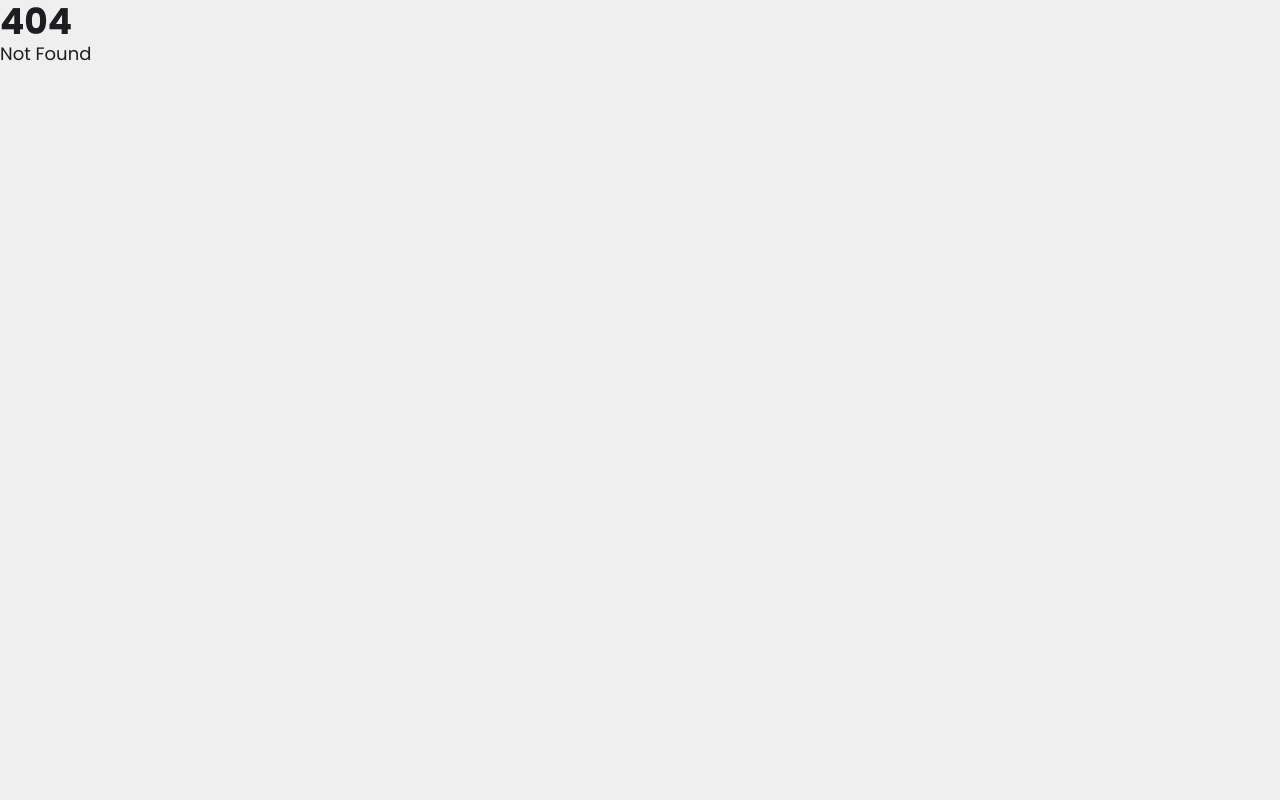
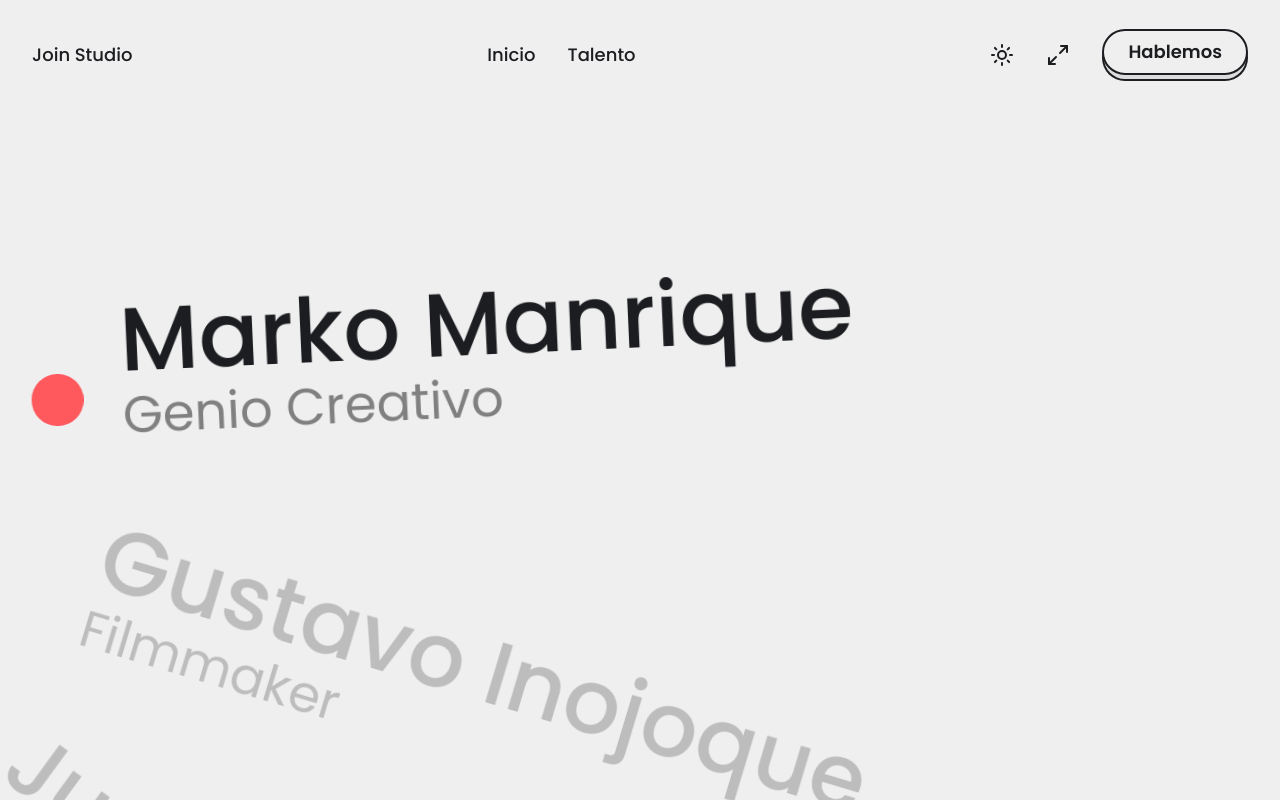
Before and after one commit to Verborrea/join-studio, a SvelteKit app: page /talento in a window 1280 px wide. Before the commit this address had no page. Shown: the top 800 px of the page. Built offline with nearby package versions, Linux system fonts and the light colour scheme.

Commit message:
provisional

```diff
--- a/src/routes/Content.svelte
+++ b/src/routes/Content.svelte
@@ -42,14 +42,9 @@
 			src: '/videos/shanti.webm'
 		}
 	]
-
 	const preloadedImages = [kombucha, don_luciano, ema, lujan, shanti];
 
-	let coords = spring({ x: 300, y: 200 }, {
-		stiffness: 0.08,
-		damping: 0.3
-	});
-
+	let coords = spring({ x: 300, y: 200 }, { stiffness: 0.08, damping: 0.3 });
 	let { show } = $props();
 	let isMobile = $state(false);
 	let whiteHeader = $state(false);
@@ -63,7 +58,7 @@
 	const sectionSize = 100 / products.length;
 
 	function updateScreenSize() {
-		isMobile = window.innerWidth < 1000;
+		isMobile = window.innerWidth < 1000
 		handleScroll()
 	};
 
@@ -109,18 +104,13 @@
 		if (isMobile) {
 			coords.set({ x: 0, y: 0 });
 		}
-
 		return () => window.removeEventListener('scroll', handleScroll);
 	});
 </script>
 
 <svelte:window
 	onresize={updateScreenSize}
-	onmousemove={(e) => {
-		if (!isMobile) {
-			coords.set({ x: e.clientX, y: e.clientY });
-		}
-	}}
+	onmousemove={(e) => { if (!isMobile) coords.set({ x: e.clientX, y: e.clientY }) }}
 />
 
 <main class:active={!show} bind:this={main}>
@@ -130,22 +120,22 @@
 	<svg class="abs deco2"width="123" height="98" viewBox="0 0 123 98" fill="none" xmlns="http://www.w3.org/2000/svg">
 		<rect x="-110" y="12" width="221" height="74" rx="37" stroke="#DADADA" stroke-width="24"/>
 	</svg>
-	<svg class="abs deco3" width="90" height="50" viewBox="0 0 90 50" fill="#DADADA" xmlns="http://www.w3.org/2000/svg">
-		<circle cx="5" cy="45" r="5" transform="rotate(-90 5 45)"/>
-		<circle cx="5" cy="25" r="5" transform="rotate(-90 5 25)"/>
-		<circle cx="5" cy="5" r="5" transform="rotate(-90 5 5)"/>
-		<circle cx="25" cy="45" r="5" transform="rotate(-90 25 45)"/>
-		<circle cx="25" cy="25" r="5" transform="rotate(-90 25 25)"/>
-		<circle cx="25" cy="5" r="5" transform="rotate(-90 25 5)"/>
-		<circle cx="45" cy="45" r="5" transform="rotate(-90 45 45)"/>
-		<circle cx="45" cy="25" r="5" transform="rotate(-90 45 25)"/>
-		<circle cx="45" cy="5" r="5" transform="rotate(-90 45 5)"/>
-		<circle cx="65" cy="45" r="5" transform="rotate(-90 65 45)"/>
-		<circle cx="65" cy="25" r="5" transform="rotate(-90 65 25)"/>
-		<circle cx="65" cy="5" r="5" transform="rotate(-90 65 5)"/>
-		<circle cx="85" cy="45" r="5" transform="rotate(-90 85 45)"/>
-		<circle cx="85" cy="25" r="5" transform="rotate(-90 85 25)"/>
-		<circle cx="85" cy="5" r="5" transform="rotate(-90 85 5)"/>
+	<svg class="abs deco3" width="92" height="52" fill="#DADADA" viewBox="0 0 92 52" xmlns="http://www.w3.org/2000/svg">
+		<circle cx="6" cy="6" r="6"/>
+		<circle cx="26" cy="6" r="6"/>
+		<circle cx="46" cy="6" r="6"/>
+		<circle cx="66" cy="6" r="6"/>
+		<circle cx="86" cy="6" r="6"/>
+		<circle cx="6" cy="26" r="6"/>
+		<circle cx="26" cy="26" r="6"/>
+		<circle cx="46" cy="26" r="6"/>
+		<circle cx="66" cy="26" r="6"/>
+		<circle cx="86" cy="26" r="6"/>
+		<circle cx="6" cy="46" r="6"/>
+		<circle cx="26" cy="46" r="6"/>
+		<circle cx="46" cy="46" r="6"/>
+		<circle cx="66" cy="46" r="6"/>
+		<circle cx="86" cy="46" r="6"/>
 	</svg>
 	<Header {whiteHeader} {headerInvisible}/>
 	<section id="welcome" class="fcol fcc p32">
@@ -154,13 +144,13 @@
 			donde hacemos contenido de calidad para tí.
 		</p>
 		{#if !headerInvisible}
-		<button type="button" class="scroll" onclick={() => {
+		<button type="button" class="fcc scroll" onclick={() => {
 			main.scrollBy({
 				top: window.innerHeight,
 				behavior: "smooth"
 			});
 		}} style="transform: translate({$coords.x}px, {$coords.y}px);">
-			{@html text}
+			{text}
 		</button>
 		{/if}
 	</section>
@@ -239,8 +229,11 @@
 		font-size: 78px;
 		line-height: 1;
 	}
-	p {
+	#welcome p {
 		font-size: 48px;
+	}
+	#fotos p {
+		font-size: 24px;
 	}
 	span {
 		animation-duration: 2s;
@@ -307,28 +300,22 @@
 		color: inherit;
 		z-index: 2;
 		position: absolute;
+		font-size: 20px;
 		top: 0;
 		left: 0;
-		gap: 10px;
-		border-radius: 2em;
-		font-weight: 600;
-		word-wrap: break-word;
-		line-height: 1;
-		display: flex;
+		border-radius: 3em;
 		padding: 12px 24px;
-		justify-content: center;
-		align-items: center;
 		border-radius: 32px;
 		border: 4px solid var(--text);
+		font-weight: 600;
+		line-height: 1;
+		font-size: 20px;
 		background: var(--klk);
 		backdrop-filter: blur(2px);
 	}
 	@media (max-width: 1000px) {
 		h1 {
 			font-size: 48px;
-		}
-		p {
-			font-size: 6.6vw;
 		}
 		.img video {
 			filter: brightness(0.6);
@@ -382,4 +369,9 @@
 			padding: 24px 50%;
 		}
 	}
+	@media (max-width: 600px) {
+		#welcome p {
+			font-size: 9vw;
+		}
+	}
 </style>
--- a/src/routes/Footer.svelte
+++ b/src/routes/Footer.svelte
@@ -13,7 +13,6 @@
 
 <section id="footer">
 	<header class="p32 between">
-		<h1>Join<br/><span class="c0">S</span><span class="c1">t</span><span class="c2">u</span><span class="c3">d</span><span class="c4">i</span><span class="c5">o</span></h1>
 		<svg width="144" height="144" viewBox="0 0 1000 1000" fill="var(--text)" xmlns="http://www.w3.org/2000/svg">
 			<path d="M826.85 712.959C843.857 695.222 855.891 672.974 861.408 648.991C888.116 673.797 935.578 642.311 918.265 607.559C918.265 607.559 783.837 277.648 716.66 112.816C701.469 69.2643 631.305 96.9701 650.17 139.559L828.578 577.34C883.436 711.456 686.138 794.478 630.362 660.625C572.37 524.852 518.024 385.782 462.539 248.745L525.455 213.2C582.678 353.746 639.986 494.259 697.272 634.778C713.333 678.518 783.082 649.052 763.905 608.428C715.299 489.111 581.331 160.359 581.331 160.359C535 42 711.631 -42.7862 776.224 71.5525C845.456 240.161 985.17 581.601 985.17 581.601C1024.51 676.92 913.102 770.449 826.85 712.959Z"/>
 			<path d="M519.617 578.602C519.617 578.602 429.077 363.888 401 295C348.424 166 153.315 228.839 205 375C243.877 470.436 284.254 571.111 323.353 666.455C380.583 796.022 568.961 699.283 519.617 578.602ZM387.89 635.115L271.277 348.905C256.526 307.02 317.501 281.014 337.238 321.097L454.326 608.456C473.533 650.504 404.247 678.199 387.89 635.115Z"/>
@@ -45,12 +44,12 @@
 				<p>Arequipa</p>
 				<a href="tel:51910880595">T. +51 910 880 595</a>
 				<a href="https://maps.app.goo.gl/93u99cXdLsiyXadY8" target="_blank">Francisco Bolognesi 108, Cercado</a>
+				<p>04001</p>
 			</address>
 			<div class="navs fc">
 				<nav class="fcol">
-					<a href="/">Talento</a>
-					<a href="/">Trabajo</a>
-					<a href="/">Nosotros</a>
+					<a href="/">Inicio</a>
+					<a href="/talento">Talento</a>
 				</nav>
 				<nav class="fcol">
 					<a href="https://www.instagram.com/joinstudio.tv/" target="_blank">TikTok</a>
@@ -59,10 +58,7 @@
 				</nav>
 			</div>
 		</div>
-		<div class="copy p32 fc between">
-			<p>&copy; 2025 Join Studio • Todos los derechos reservados</p>
-			<a href="/">Términos y condiciones</a>
-		</div>
+		<p class="fcc p32">&copy; 2025 Join Studio</p>
 	</footer>
 </section>
 
@@ -132,10 +128,7 @@
 		align-items: flex-start;
 	}
 	@media (max-width: 1000px) {
-		.copy {
-			align-items: flex-start;
-		}
-		.info, .copy {
+		.info {
 			flex-direction: column;
 			gap: 24px;
 		}
--- a/src/routes/Header.svelte
+++ b/src/routes/Header.svelte
@@ -50,9 +50,8 @@
 <header class="fc between g32 p32" class:whiteHeader class:headerInvisible>
 	<a href="/" id="title" class="title" class:active>Join Studio</a>
 	<nav id="nav" class="do fc g32">
-		<a href="/">Talento</a>
-		<a href="/">Trabajo</a>
-		<a href="/">Nosotros</a>
+		<a href="/">Inicio</a>
+		<a href="/talento">Talento</a>
 	</nav>
 	<div class="do fc g32">
 		<button type="button" aria-label="Cambiar tema" title="Cambiar tema" onclick={toggleTheme}>
--- /dev/null
+++ b/src/routes/talento/+page.svelte
@@ -0,0 +1,158 @@
+<script>
+	import Header from "../Header.svelte"
+	import Footer from "../Footer.svelte"
+	import Rainbow from "./Rainbow.svelte"
+	import talentos from "$lib/images/talentos.avif"
+
+	let scroll = $state(0)
+	let winw = $state(0)
+	let winh = $state(0)
+	let double = $derived(winw / 2)
+
+	const people = [
+		{
+			name: 'Erick Porroa',
+			desc: 'Productor'
+		},
+		{
+			name: 'Carlos Solis',
+			desc: 'Productor'
+		},
+		{
+			name: 'César Soplin',
+			desc: 'Creador Digital'
+		},
+		{
+			name: 'Alan Monroy',
+			desc: 'Desarrollador Web'
+		},
+		{
+			name: 'Adriana Velazco',
+			desc: 'Diseñadora Gráfica'
+		},
+		{
+			name: 'Juan Carlos Llanos',
+			desc: 'Experto en reputación'
+		},
+		{
+			name: 'Gustavo Inojoque',
+			desc: 'Filmmaker'
+		},
+		{
+			name: 'Marko Manrique',
+			desc: 'Genio Creativo'
+		}
+	]
+</script>
+
+<svelte:window bind:scrollY={scroll} bind:innerHeight={winh} bind:innerWidth={winw}/>
+
+<Header/>
+<section class="circle">
+	<div class="fcc p32">
+		<div class="abs ball"></div>
+		{#each people as person, idx}
+		{@const val = (idx * 275 - 2.36 * winh + scroll)/814 }
+			<div class:active={Math.abs(val) < 0.17} class="abs person fcol" style="transform: translate({double*Math.cos(val)}px, {double*Math.sin(-val)}px) rotate({-val}rad);">
+				<h1>{person.name}</h1>
+				<p>{person.desc}</p>
+			</div>
+		{/each}
+	</div>
+</section>
+<section class="second fc g32 p32">
+	<div class="text grow fcol g32">
+		<h1>Talentos</h1>
+		<p>Somos una familia de gente <Rainbow text="creativa"/> con la misión de convertir tus ideas en realidad.</p>
+	</div>
+	<img src={talentos} alt="some alt text" />
+</section>
+<Footer></Footer>
+
+<style>
+	.ball {
+		border-radius: 50%;
+    background: var(--red);
+		width: 4vw;
+		height: 4vw;
+		left: calc(43vw + 32px);
+	}
+	.fcc {
+		justify-content: flex-start;
+		position: sticky;
+		top: 0;
+		transform: translateX(-43vw);
+	}
+	section.second, .fcc {
+		height: 100dvh;
+	}
+	section.circle {
+		height: 300dvh;
+	}
+	.person {
+    transform-origin: left;
+    will-change: transform;
+    -webkit-user-select: none;
+    -moz-user-select: none;
+    user-select: none;
+	}
+	.person h1 {
+		font-size: 7vw;
+		color: #bdbdbd;
+	}
+	.person p {
+		font-size: 4vw;
+		color: #bdbdbd;
+	}
+	.person.active h1 {
+		color: var(--text);
+	}
+	.person.active p {
+		color: var(--text-low);
+	}
+	h1 {
+		line-height: 1;
+		font-weight: 500;
+		font-size: 112px;
+	}
+	p {
+		font-size: 32px;
+		width: min(720px, 100%);
+	}
+	img {
+		height: 100%;
+		aspect-ratio: 9 / 16;
+		object-fit: cover;
+		border-radius: 32px;
+	}
+	@media (max-width: 1000px) {
+		.ball {
+			left: calc(43vw + 24px);
+		}
+		h1 {
+			font-size: 48px;
+		}
+		p {
+			font-size: 32px;
+		}
+		img {
+			border-radius: 24px;
+		}
+	}
+	@media (max-width: 800px) {
+		section.second {
+			gap: 36px;
+			flex-direction: column-reverse;
+		}
+		img {
+			aspect-ratio: unset;
+			width: 100%;
+			flex-grow: 1;
+			object-fit: cover;
+			height: 200px;
+		}
+		.text {
+			flex: unset;
+		}
+	}
+</style>
--- /dev/null
+++ b/src/routes/talento/Rainbow.svelte
@@ -0,0 +1,20 @@
+<script>
+	let { text } = $props()
+
+	let letters = text.split('')
+</script>
+
+<strong>
+	{#each letters as letter, i}
+		<span class={`c${i % 6}`}>{letter}</span>
+	{/each}
+</strong>
+
+<style>
+	span {
+		animation-duration: 2s;
+		animation-timing-function: linear;
+		animation-iteration-count: infinite;
+		animation-fill-mode: both;
+	}
+</style>
--- a/src/styles.css
+++ b/src/styles.css
@@ -23,9 +23,11 @@
 	--blu: #1982C4;
 	--vio: #6A4C93;
 	--klk: #efefef80;
+	--deco: #E3E3E3;
 
 	color-scheme: only light;
 	overflow-x: hidden;
+	-webkit-tap-highlight-color:  rgba(255, 255, 255, 0);
 }
 
 :root, input, button {
@@ -50,6 +52,7 @@ body.dark {
 	--blu: #70C4EE;
 	--vio: #ED99EC;
 	--klk: #1E1E1E80;
+	--deco: #E3E3E3;
 
 	::selection {
 		background: #57a016;
@@ -83,7 +86,7 @@ a:active, button:active {
 }
 
 ::selection {
-  background: #95ff34;
+	background: #ffdf9c;
 }
 
 .c0 { color: var(--red); animation-name: breathing_1 }
--- a/src/utils.css
+++ b/src/utils.css
@@ -2,29 +2,26 @@
 	display: flex;
 	align-items: center;
 }
-
 .fcc {
 	display: flex;
 	align-items: center;
 	justify-content: center;
 }
-
 .fcol {
 	display: flex;
 	flex-direction: column;
 }
-
 .abs {
 	position: absolute;
 }
-
 .between {
 	justify-content: space-between;
 }
-
 .g32 { gap: 32px }
-
 .p32 { padding: 32px }
+.grow {
+	flex: 1;
+}
 
 .btn {
 	color: inherit;
```
Also changed, not shown: src/lib/images/talentos.avif (added), src/lib/images/talentos.jpg (added).
